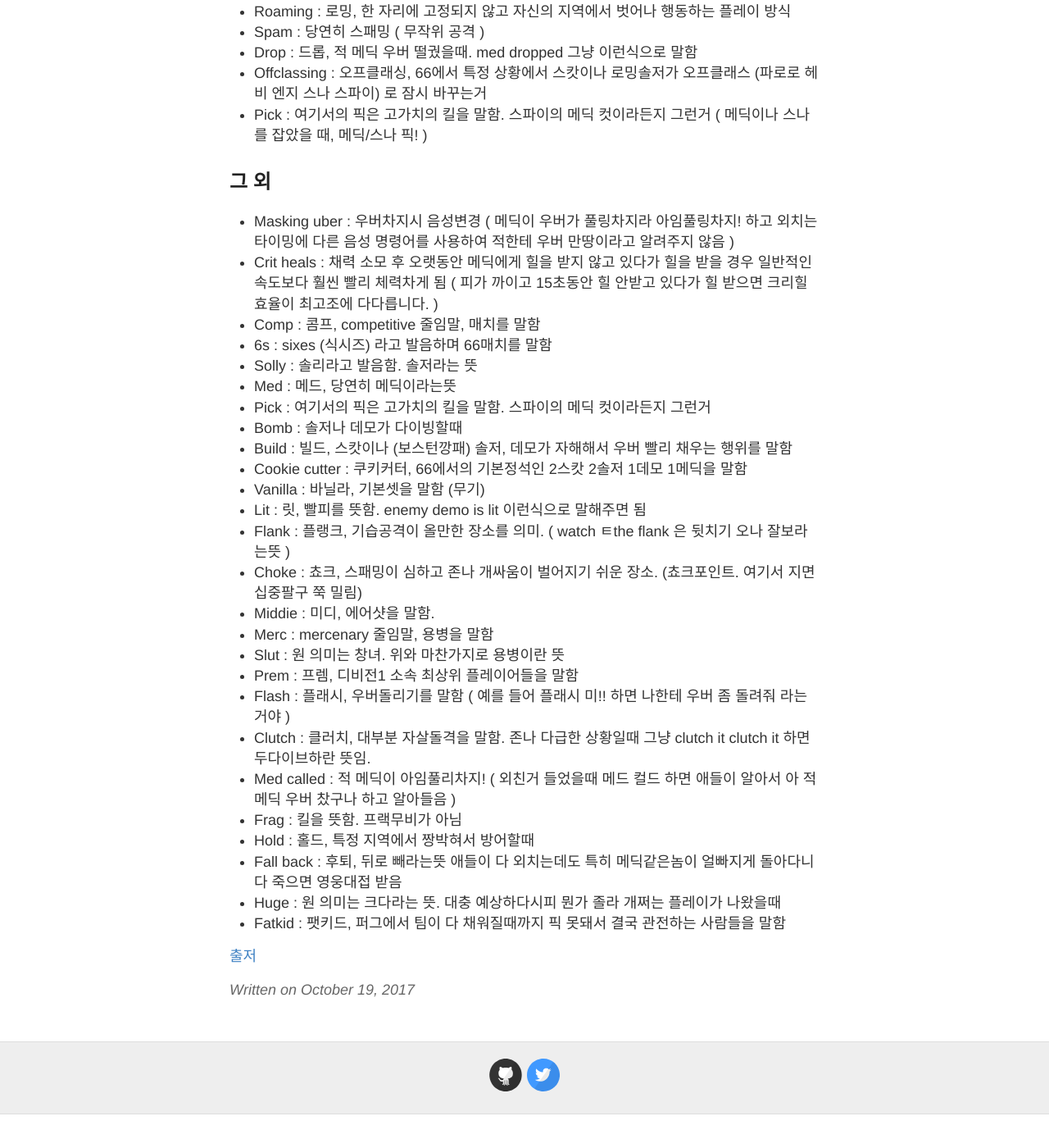
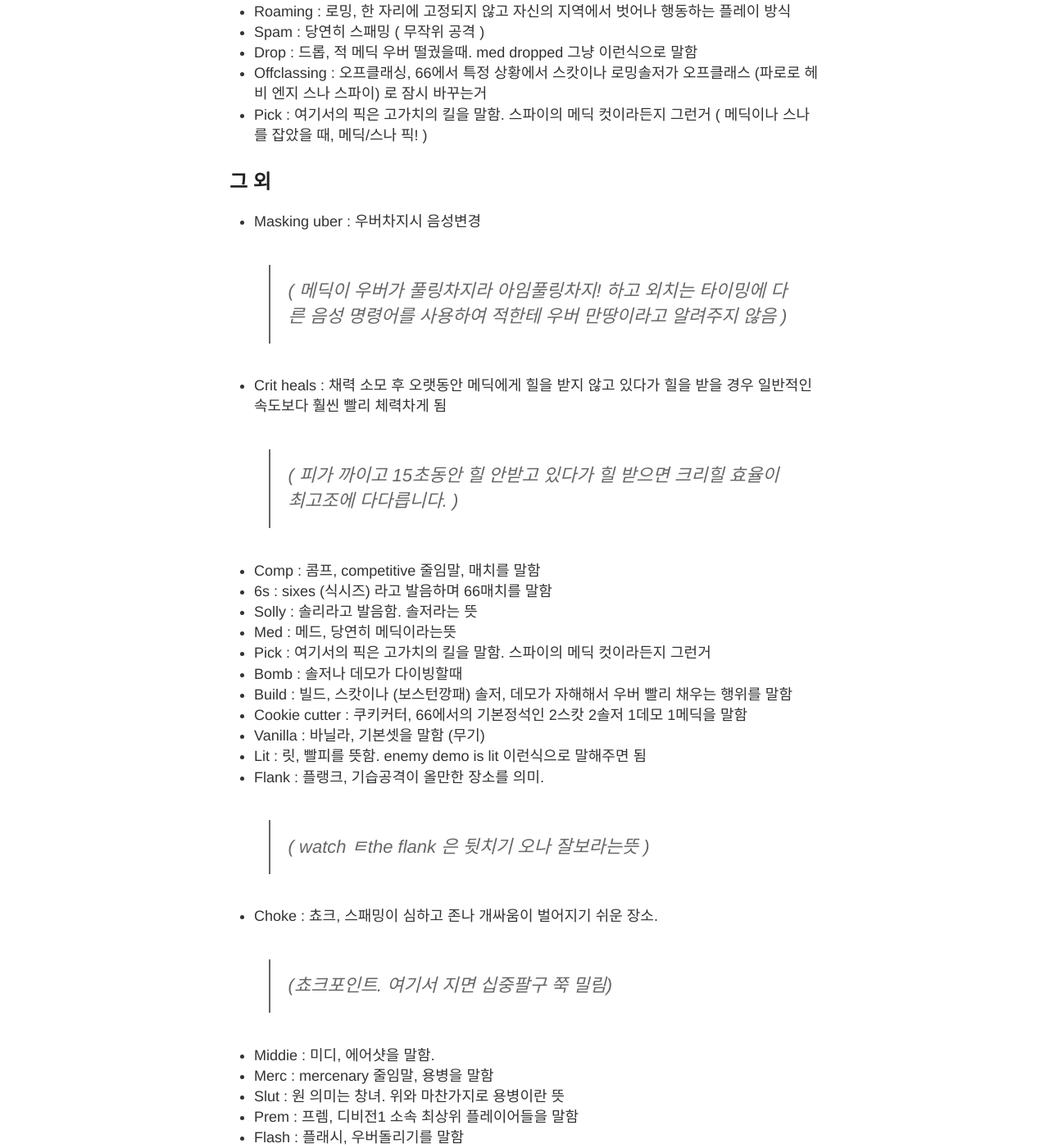
Before and after one commit to whooyet/whooyet.github.io, a Jekyll site: the page built from _posts/2017-10-19-highlander.md, in a window 1280 px wide and 1400 px high, scrolled down 536 px. Shown: the whole window at 82% size. Built offline with Jekyll 4.4.1, drawn with Linux system fonts in a browser that asks for light colours; before the commit the page ends 1895 px from its top, so only the background shows below that; some of the changed text lies outside the part shown.

Commit message:
Update 2017-10-19-highlander.md

```diff
--- a/_posts/2017-10-19-highlander.md
+++ b/_posts/2017-10-19-highlander.md
@@ -26,9 +26,9 @@ fullview: true
 
 ## 그 외
 - Masking uber : 우버차지시 음성변경
-( 메딕이 우버가 풀링차지라 아임풀링차지! 하고 외치는 타이밍에 다른 음성 명령어를 사용하여 적한테 우버 만땅이라고 알려주지 않음 )
+> ( 메딕이 우버가 풀링차지라 아임풀링차지! 하고 외치는 타이밍에 다른 음성 명령어를 사용하여 적한테 우버 만땅이라고 알려주지 않음 )
 - Crit heals : 채력 소모 후 오랫동안 메딕에게 힐을 받지 않고 있다가 힐을 받을 경우 일반적인 속도보다 훨씬 빨리 체력차게 됨
-( 피가 까이고 15초동안 힐 안받고 있다가 힐 받으면 크리힐 효율이 최고조에 다다릅니다. )
+> ( 피가 까이고 15초동안 힐 안받고 있다가 힐 받으면 크리힐 효율이 최고조에 다다릅니다. )
 - Comp : 콤프, competitive 줄임말, 매치를 말함
 - 6s : sixes (식시즈) 라고 발음하며 66매치를 말함
 - Solly : 솔리라고 발음함. 솔저라는 뜻
@@ -40,23 +40,23 @@ fullview: true
 - Vanilla : 바닐라, 기본셋을 말함 (무기)
 - Lit : 릿, 빨피를 뜻함. enemy demo is lit 이런식으로 말해주면 됨
 - Flank : 플랭크, 기습공격이 올만한 장소를 의미.
-( watch ㅌthe flank 은 뒷치기 오나 잘보라는뜻 )
+> ( watch ㅌthe flank 은 뒷치기 오나 잘보라는뜻 )
 - Choke : 쵸크, 스패밍이 심하고 존나 개싸움이 벌어지기 쉬운 장소.
-(쵸크포인트. 여기서 지면 십중팔구 쭉 밀림)
+> (쵸크포인트. 여기서 지면 십중팔구 쭉 밀림)
 - Middie : 미디, 에어샷을 말함.
 - Merc : mercenary 줄임말, 용병을 말함
 - Slut : 원 의미는 창녀. 위와 마찬가지로 용병이란 뜻
 - Prem : 프렘, 디비전1 소속 최상위 플레이어들을 말함
 - Flash : 플래시, 우버돌리기를 말함
-( 예를 들어 플래시 미!! 하면 나한테 우버 좀 돌려줘 라는거야 )
+> ( 예를 들어 플래시 미!! 하면 나한테 우버 좀 돌려줘 라는거야 )
 - Clutch : 클러치, 대부분 자살돌격을 말함.
-존나 다급한 상황일때 그냥 clutch it clutch it 하면 두다이브하란 뜻임.
+> 존나 다급한 상황일때 그냥 clutch it clutch it 하면 두다이브하란 뜻임.
 - Med called : 적 메딕이 아임풀리차지!
-( 외친거 들었을때 메드 컬드 하면 애들이 알아서 아 적 메딕 우버 찼구나 하고 알아들음 )
+> ( 외친거 들었을때 메드 컬드 하면 애들이 알아서 아 적 메딕 우버 찼구나 하고 알아들음 )
 - Frag : 킬을 뜻함. 프랙무비가 아님
 - Hold : 홀드, 특정 지역에서 짱박혀서 방어할때
 - Fall back : 후퇴, 뒤로 빼라는뜻 애들이 다 외치는데도
-특히 메딕같은놈이 얼빠지게 돌아다니다 죽으면 영웅대접 받음
+> 특히 메딕같은놈이 얼빠지게 돌아다니다 죽으면 영웅대접 받음
 - Huge : 원 의미는 크다라는 뜻. 대충 예상하다시피 뭔가 졸라 개쩌는 플레이가 나왔을때
 - Fatkid : 팻키드, 퍼그에서 팀이 다 채워질때까지 픽 못돼서 결국 관전하는 사람들을 말함
 
```
